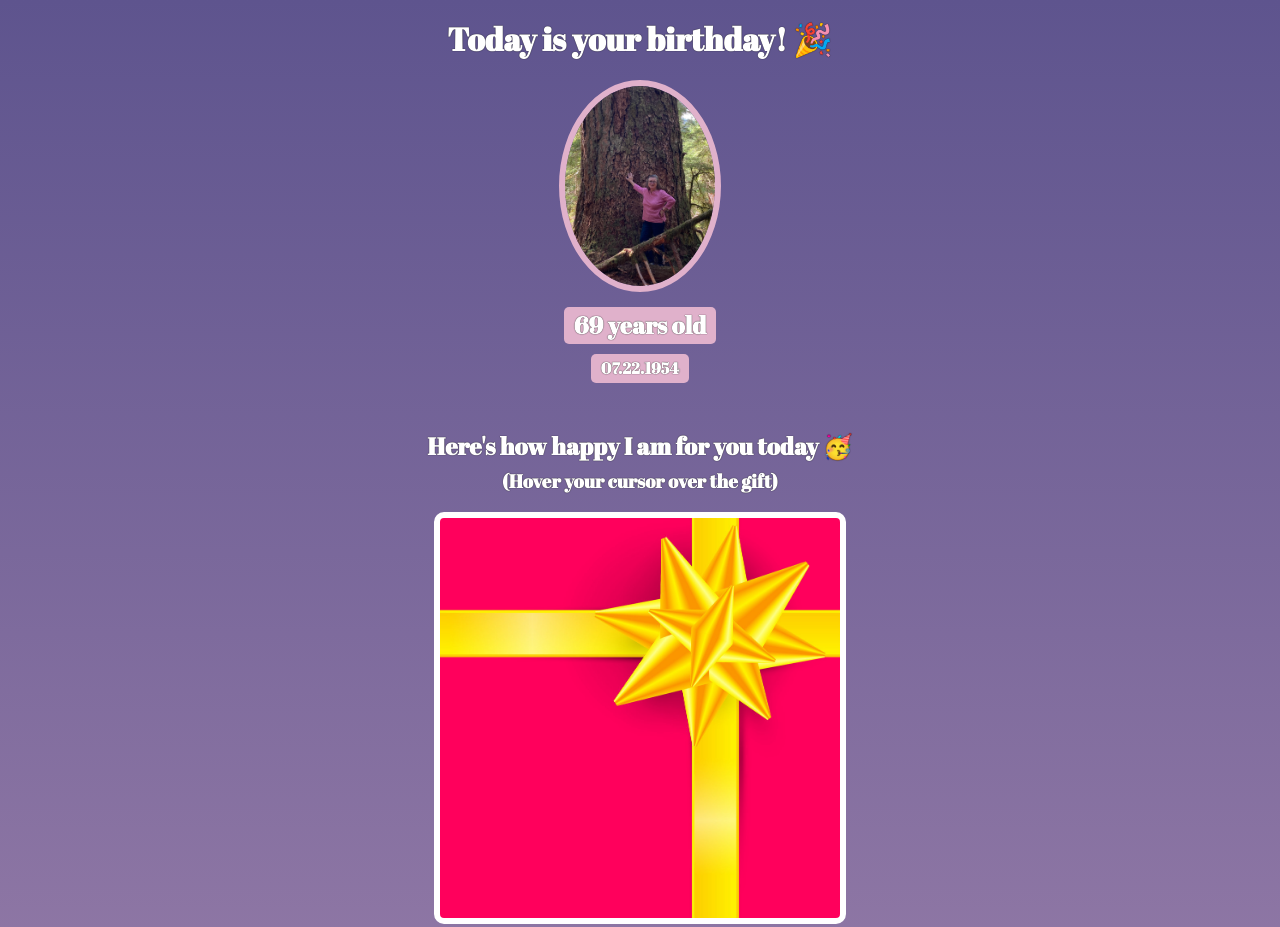
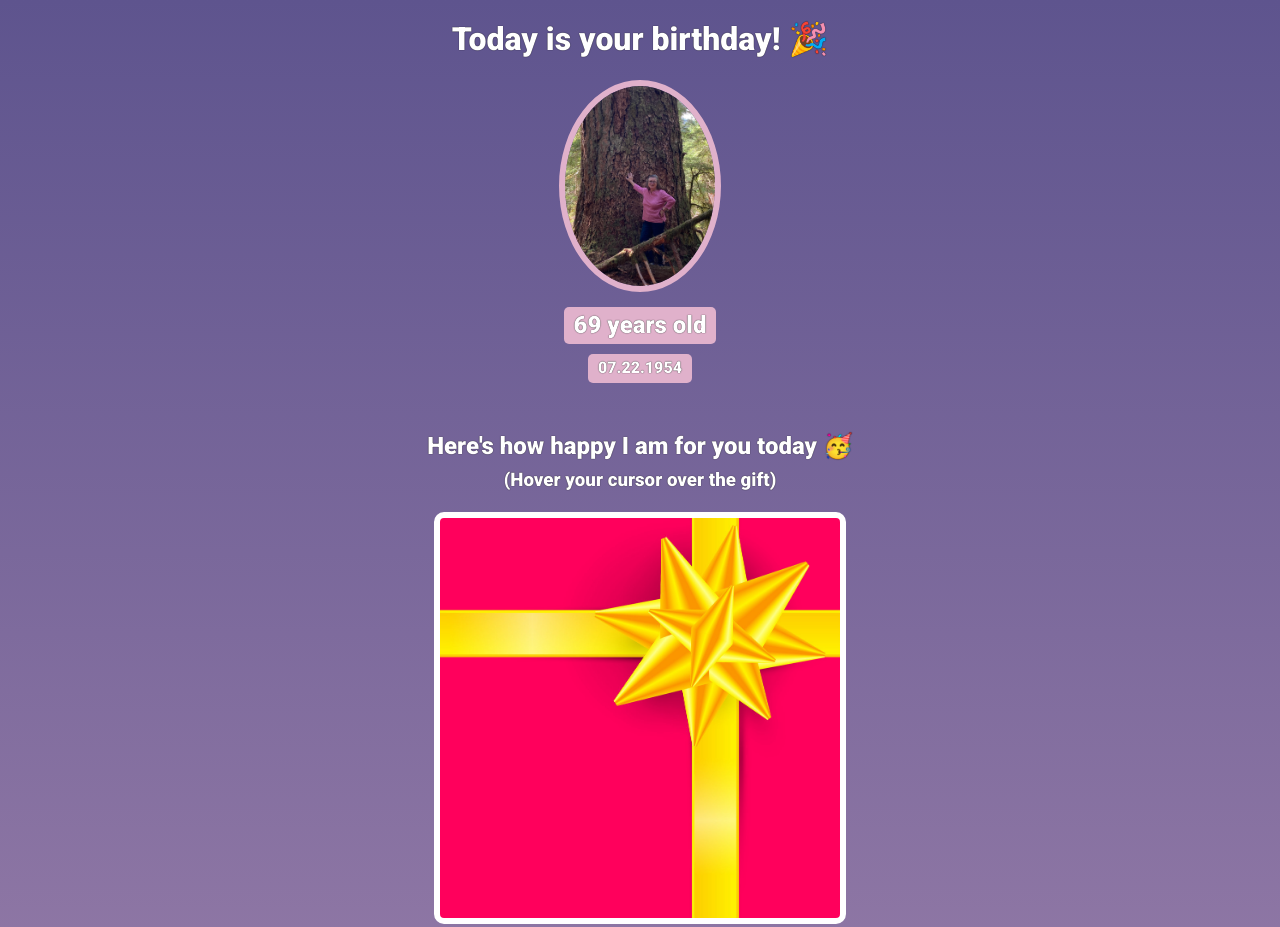
Before and after one commit to conorwburke/mom-birthday, a website built with Vite: page index.html in a window 1280 px wide. Shown: the top 927 px of the page. Built offline with nearby package versions, Linux system fonts and the light colour scheme.

Commit message:
second font update css

```diff
--- a/styles.css
+++ b/styles.css
@@ -1,6 +1,6 @@
 body {
     text-align: center;
-    font-family: 'Abril Fatface', 'Roboto', cursive;
+    font-family: 'Roboto', cursive;
     background: linear-gradient(#5e548e, #e0b1cb);
     color: #ffffff;
 }
```
